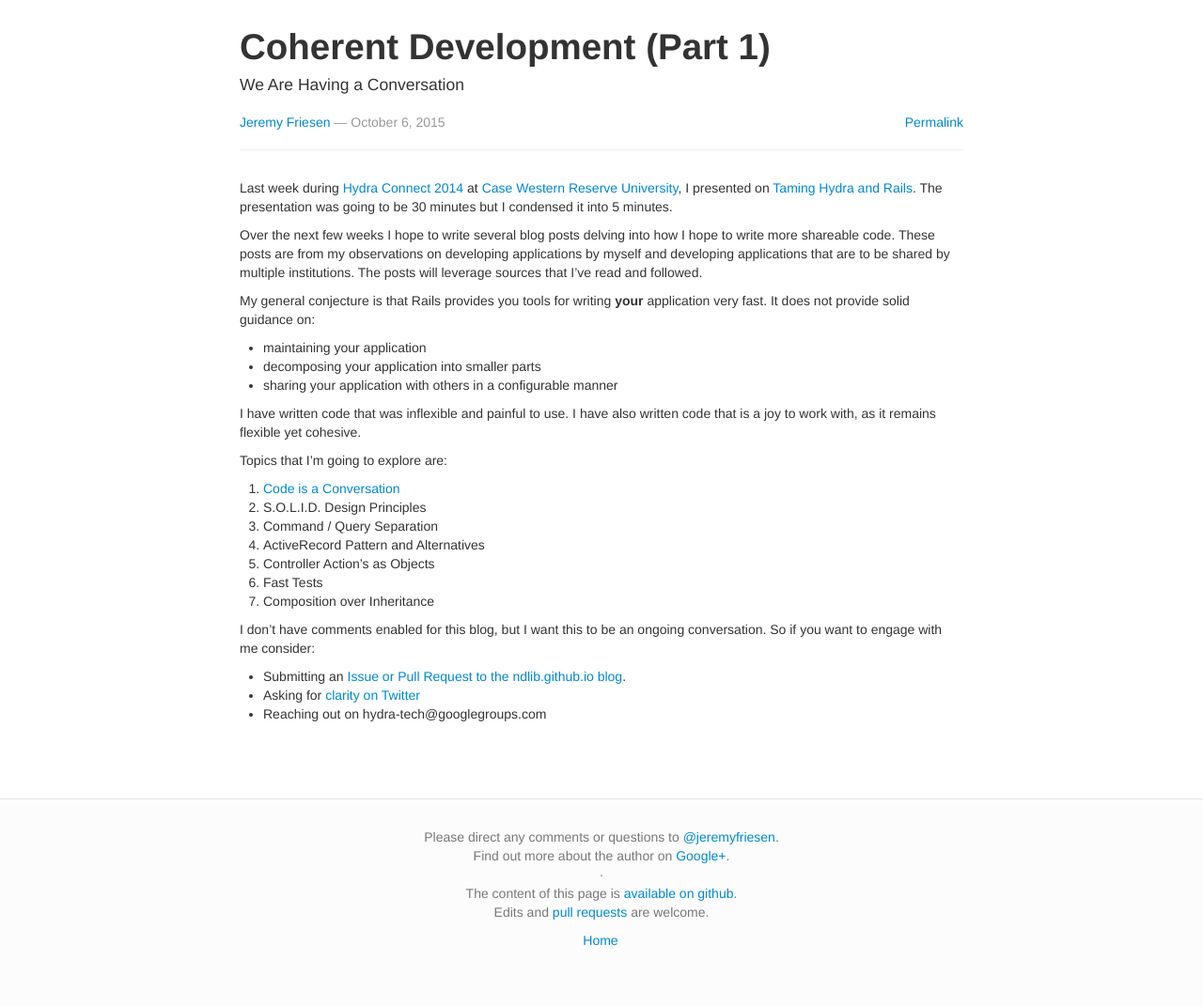
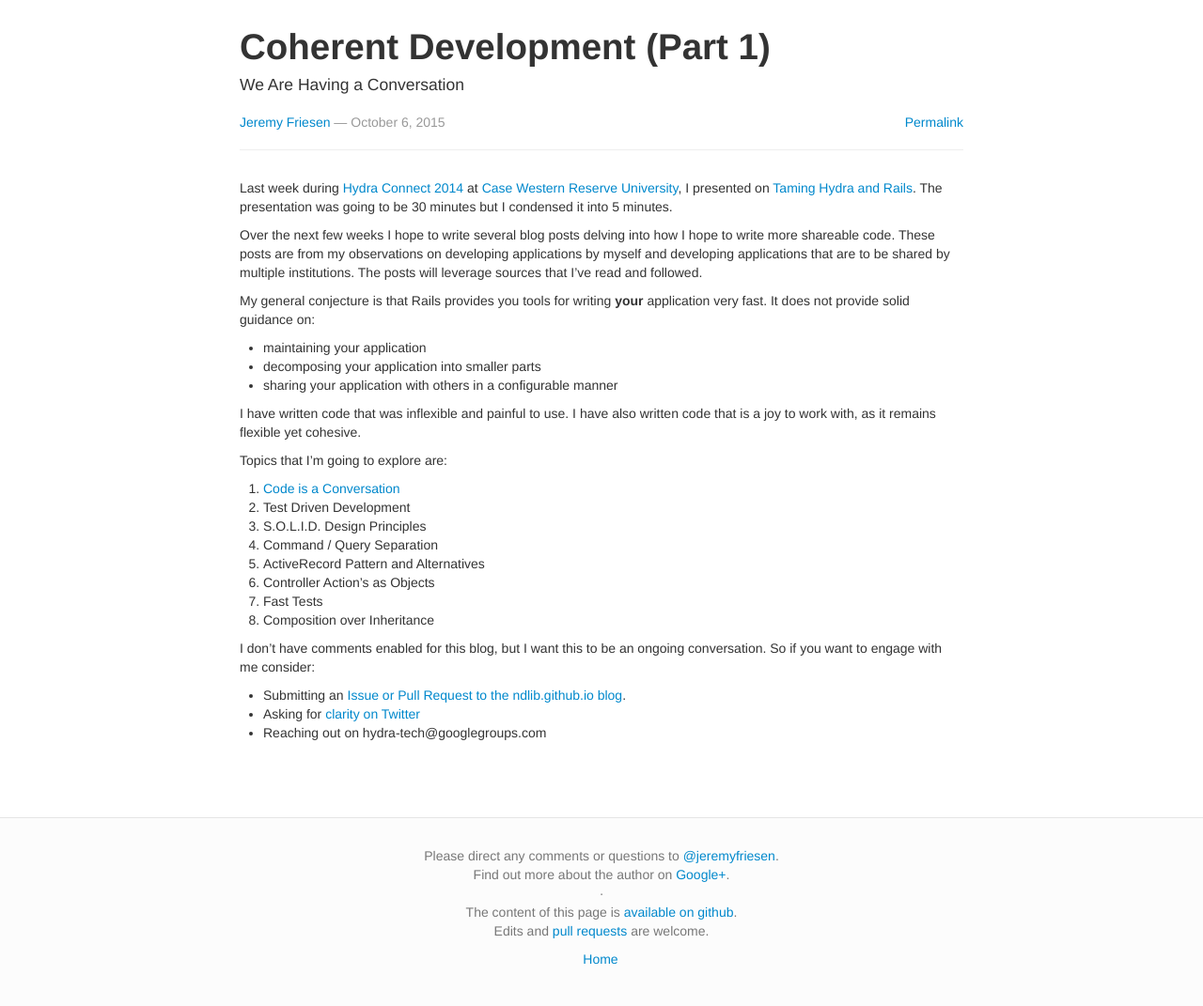
Before and after one commit to terrellt/ndlib.github.io, a Jekyll site: the page built from _posts/2015-10-06-coherent-development-part-1.md, in a window 1280 px wide. Shown: the whole page at 94% size. Built offline with Jekyll 4.4.1, drawn with Linux system fonts in a browser that asks for light colours; Markdown is read by kramdown in place of the engine named in the settings.

Commit message:
Updating Test Driven Development

```diff
--- a/_posts/2015-10-06-coherent-development-part-1.md
+++ b/_posts/2015-10-06-coherent-development-part-1.md
@@ -27,6 +27,7 @@ I have also written code that is a joy to work with, as it remains flexible yet
 Topics that I'm going to explore are:
 
 1. [Code is a Conversation](/practices/code-is-a-conversation)
+1. Test Driven Development
 1. S.O.L.I.D. Design Principles
 1. Command / Query Separation
 1. ActiveRecord Pattern and Alternatives
```
